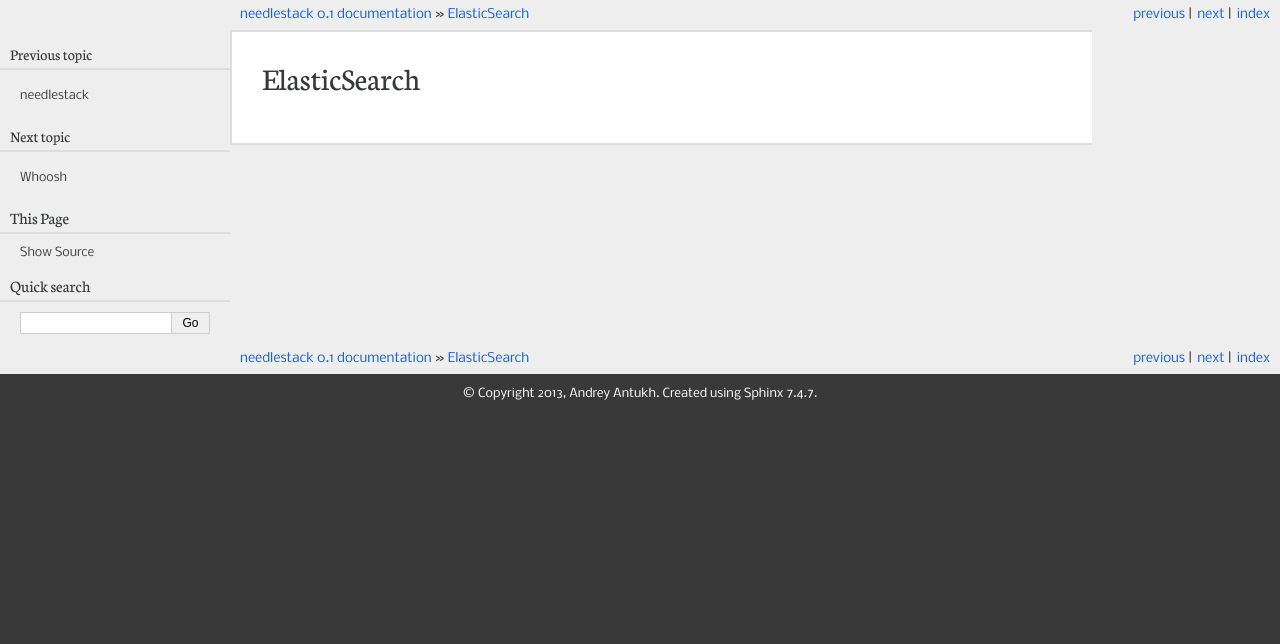
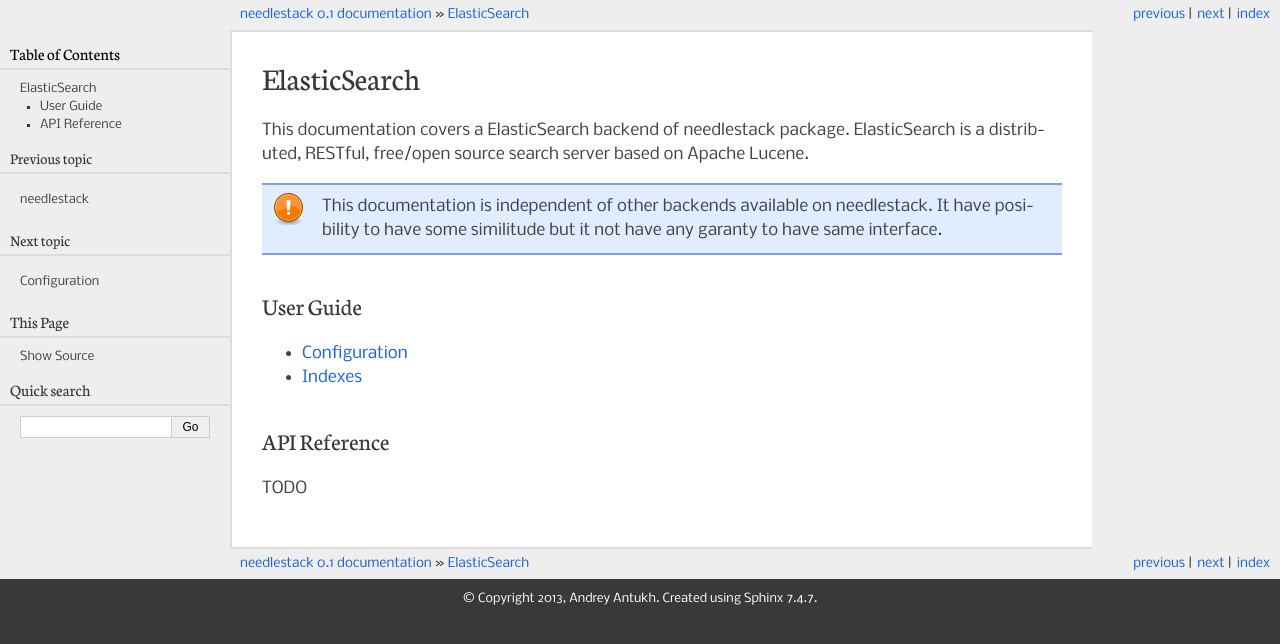
Before and after one commit to niwinz/needlestack, a Sphinx documentation site: the page built from docs/elasticsearch/index.rst, in a window 1280 px wide. Shown: the top 644 px of the page. Built offline with Sphinx 7.4.7, drawn with Linux system fonts in a browser that asks for light colours.

Commit message:
Add some documentation to elasticsearch backend user guide.

```diff
--- a/docs/elasticsearch/index.rst
+++ b/docs/elasticsearch/index.rst
@@ -1,3 +1,28 @@
 =============
 ElasticSearch
 =============
+
+This documentation covers a ElasticSearch backend of needlestack package. ElasticSearch is a distributed,
+RESTful, free/open source search server based on Apache Lucene.
+
+.. note::
+
+    This documentation is independent of other backends available on needlestack. It have posibility to have
+    some similitude but it not have any garanty to have same interface.
+
+
+User Guide
+----------
+
+.. toctree::
+    :maxdepth: 1
+
+    user_guide/configuration
+    user_guide/indexes
+
+
+
+API Reference
+-------------
+
+TODO
```
Also changed, not shown: docs/elasticsearch/user_guide/configuration.rst (added, +26 -0 lines), docs/elasticsearch/user_guide/indexes.rst (added, +35 -0 lines).
